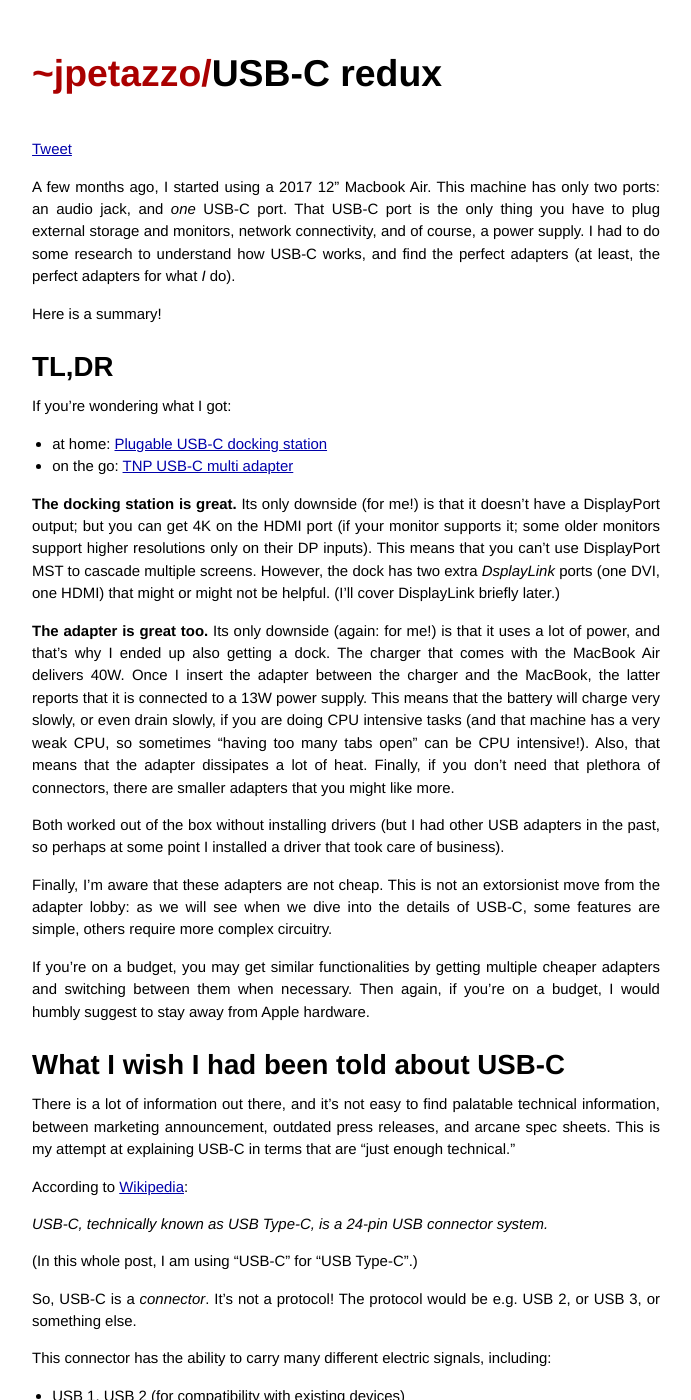
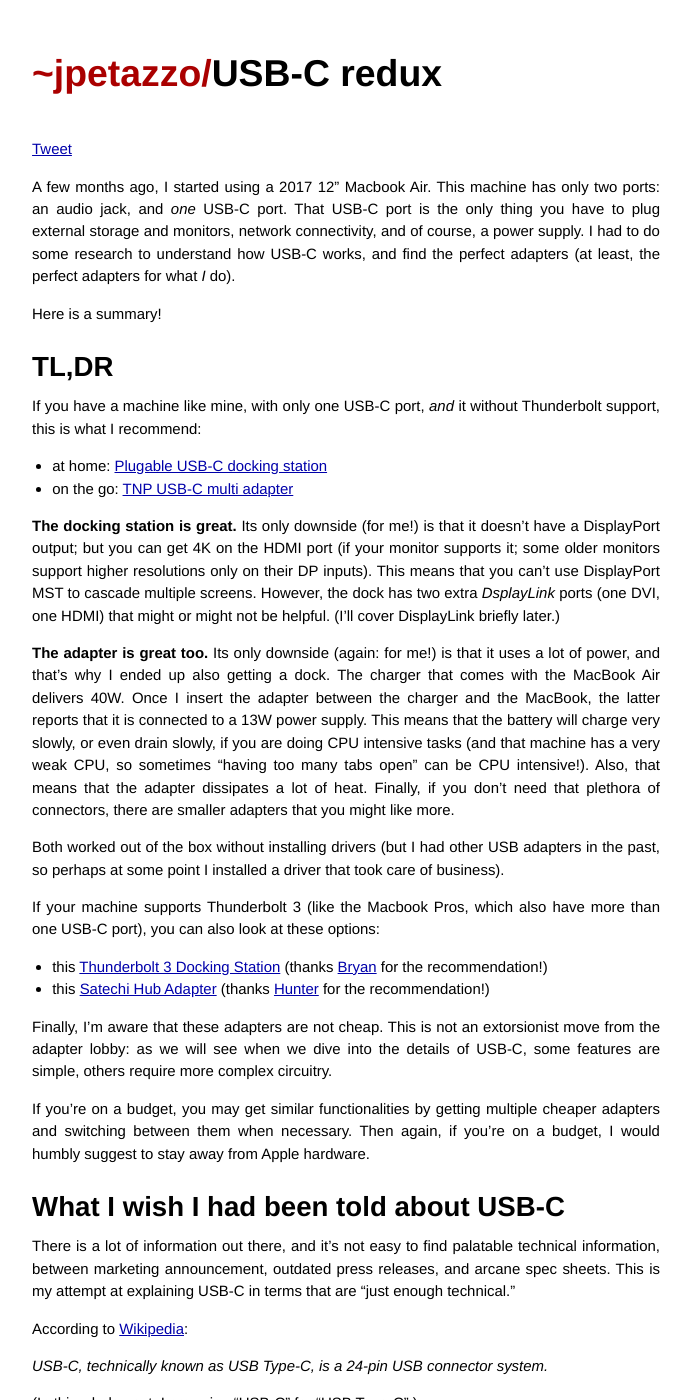
Before and after one commit to jpetazzo/jpetazzo.github.io, a Jekyll site: the page built from _posts/2017-12-16-usb-c-redux.md, in a window 1280 px wide and 1400 px high. Shown: the whole window, without its empty margins (294-985 px from the left). Built offline with Jekyll 4.4.1, drawn with Linux system fonts in a browser that asks for light colours; comment, search, counter and statistics services are not loaded.

Commit message:
Add Thunderbolt 3 options

```diff
--- a/_posts/2017-12-16-usb-c-redux.md
+++ b/_posts/2017-12-16-usb-c-redux.md
@@ -16,7 +16,8 @@
 
 ## TL,DR
 
-If you're wondering what I got:
+If you have a machine like mine, with only one USB-C port,
+*and* it without Thunderbolt support, this is what I recommend:
 
 - at home: [Plugable USB-C docking station](https://www.amazon.com/Plugable-Charging-Delivery-Specific-Thunderbolt/dp/B01FKTZLBS/)
 - on the go: [TNP USB-C multi adapter](https://www.amazon.com/TNP-Displayport-Ethernet-Converter-Connector/dp/B07474QTKP/)
@@ -47,6 +48,17 @@
 Both worked out of the box without installing drivers
 (but I had other USB adapters in the past, so perhaps at some
 point I installed a driver that took care of business).
+
+If your machine supports Thunderbolt 3 (like the Macbook Pros,
+which also have more than one USB-C port), you can also look
+at these options:
+
+- this [Thunderbolt 3 Docking Station](https://www.amazon.com/gp/product/B073JDZGKK/)
+  (thanks [Bryan](https://twitter.com/bryanl/status/949005817763844102)
+  for the recommendation!)
+- this [Satechi Hub Adapter](https://www.amazon.com/gp/product/B06XS5CWDG/)
+  (thanks [Hunter](https://twitter.com/twobree/status/949002776612352005)
+  for the recommendation!)
 
 Finally, I'm aware that these adapters are not cheap.
 This is not an extorsionist move from the adapter lobby:
```
